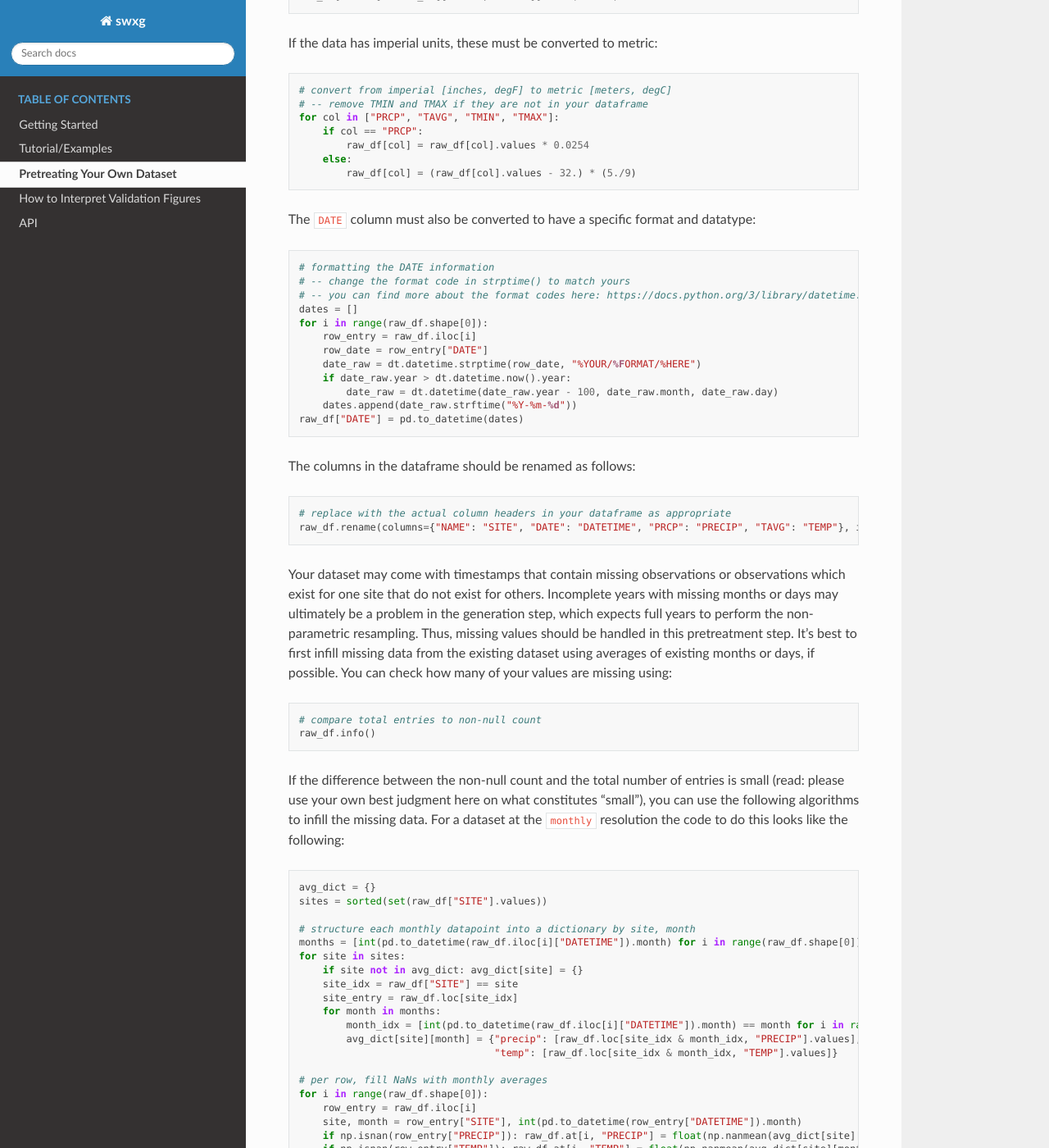
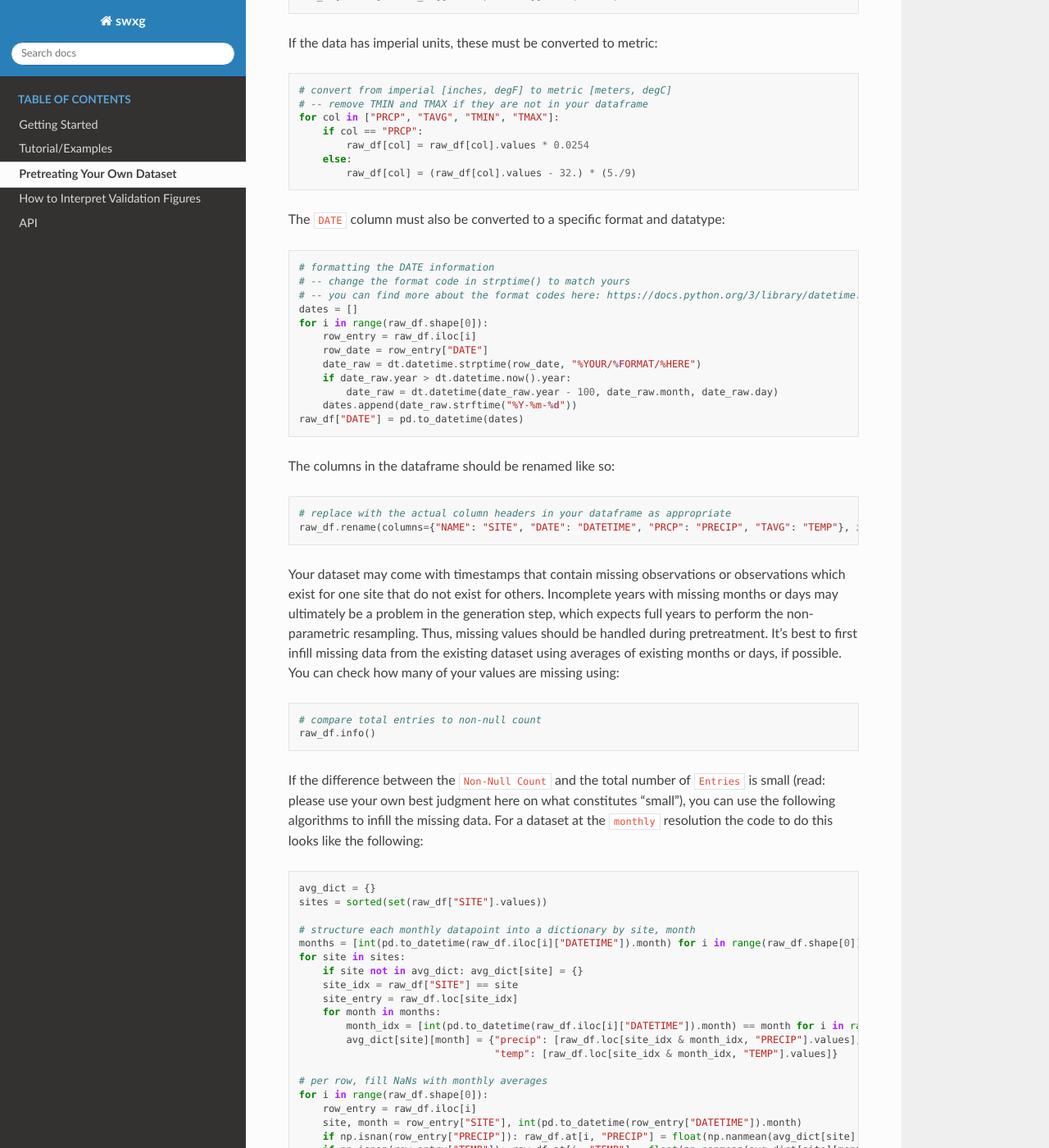
Before and after one commit to xthames/swxg, a Sphinx documentation site: the page built from docs/source/pretreatment/index.rst, in a window 1280 px wide and 1400 px high, scrolled down 1301 px. Shown: the whole window at 82% size. Built offline with Sphinx 7.4.7 and the Read the Docs theme 3.1.0, drawn with Linux system fonts in a browser that asks for light colours; some of the changed text lies outside the part shown.

Commit message:
proofreading documentation

```diff
--- a/docs/source/pretreatment/index.rst
+++ b/docs/source/pretreatment/index.rst
@@ -53,7 +53,7 @@ If the data has imperial units, these must be converted to metric:
         else:
             raw_df[col] = (raw_df[col].values - 32.) * (5./9)
 
-The ``DATE`` column must also be converted to have a specific format and datatype:
+The ``DATE`` column must also be converted to a specific format and datatype:
 
 .. code-block:: python
 
@@ -70,21 +70,21 @@ The ``DATE`` column must also be converted to have a specific format and datatyp
         dates.append(date_raw.strftime("%Y-%m-%d"))
     raw_df["DATE"] = pd.to_datetime(dates)
 
-The columns in the dataframe should be renamed as follows:
+The columns in the dataframe should be renamed like so:
 
 .. code-block:: python
 
     # replace with the actual column headers in your dataframe as appropriate
     raw_df.rename(columns={"NAME": "SITE", "DATE": "DATETIME", "PRCP": "PRECIP", "TAVG": "TEMP"}, inplace=True)
 
-Your dataset may come with timestamps that contain missing observations or observations which exist for one site that do not exist for others. Incomplete years with missing months or days may ultimately be a problem in the generation step, which expects full years to perform the non-parametric resampling. Thus, missing values should be handled in this pretreatment step. It's best to first infill missing data from the existing dataset using averages of existing months or days, if possible. You can check how many of your values are missing using:
+Your dataset may come with timestamps that contain missing observations or observations which exist for one site that do not exist for others. Incomplete years with missing months or days may ultimately be a problem in the generation step, which expects full years to perform the non-parametric resampling. Thus, missing values should be handled during pretreatment. It's best to first infill missing data from the existing dataset using averages of existing months or days, if possible. You can check how many of your values are missing using:
 
 .. code-block:: python
 
     # compare total entries to non-null count
     raw_df.info()
 
-If the difference between the non-null count and the total number of entries is small (read: please use your own best judgment here on what constitutes "small"), you can use the following algorithms to infill the missing data. For a dataset at the ``monthly`` resolution the code to do this looks like the following:
+If the difference between the ``Non-Null Count`` and the total number of ``Entries`` is small (read: please use your own best judgment here on what constitutes "small"), you can use the following algorithms to infill the missing data. For a dataset at the ``monthly`` resolution the code to do this looks like the following:
 
 .. code-block:: python
 
@@ -204,4 +204,4 @@ Finally, reducing the cleaned dataframe to just the four necessary columns and s
 A Note on Bias-Correction
 -------------------------
 
-Additional data sources can also be used to infill missing data, and using external sources can sometimes be preferable to simply removing datapoints. If using "secondary" sites to infill a primary, bias-correction of the secondary site(s) to the primary site(s) of interest is required. Bias-correction algorithms for hydroclimatic variables are well-studied problem, and you can find some more information on how to do this `for precipitation <https://doi.org/10.1002/joc.2168>`__ and `for temperature <https://doi.org/10.1016/j.heliyon.2024.e40352>`__ at the linked sources.
+Additional data sources can also be used to infill missing data, and using external sources can sometimes be preferable to simply removing datapoints. If using "secondary" sites to infill a primary, bias-correction of the secondary site(s) to the primary site(s) of interest is required. Bias-correction algorithms for hydroclimatic variables are a well-studied problem, and you can find some more information on how to do this `for precipitation <https://doi.org/10.1002/joc.2168>`__ and `for temperature <https://doi.org/10.1016/j.heliyon.2024.e40352>`__ at the linked sources.
```
Also changed, not shown: other parts of docs/source/pretreatment/index.rst (+2 -2 lines).
